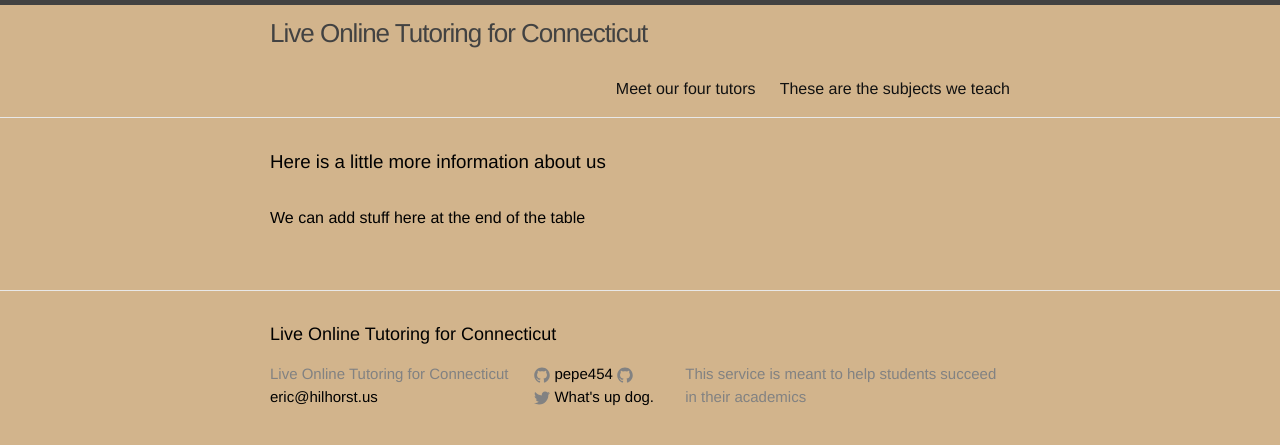
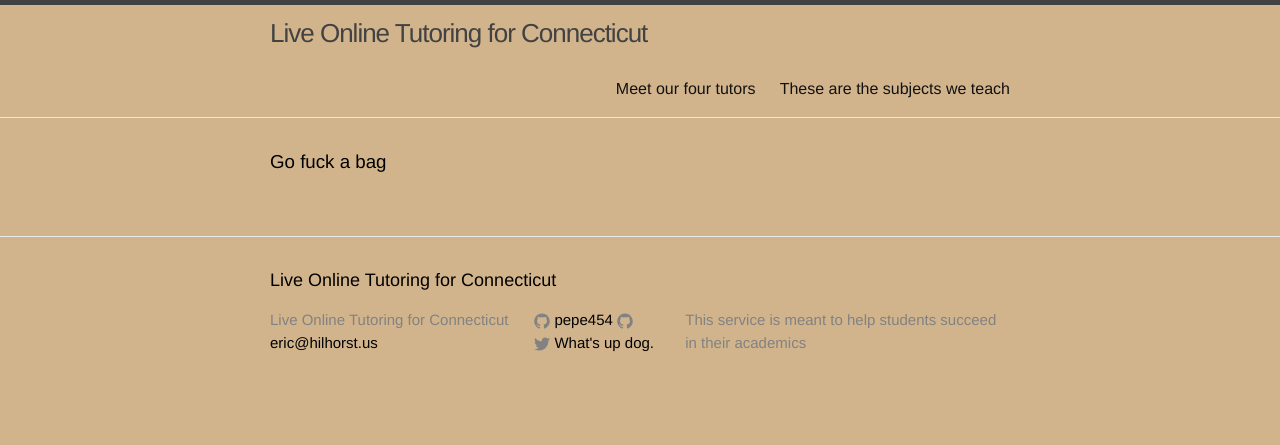
Before and after one commit to pepe454/pepe454.github.io, a Jekyll site: the page built from subjects.md, in a window 1280 px wide. Shown: the top 445 px of the page. Built offline with Jekyll 4.4.1, drawn with Linux system fonts in a browser that asks for light colours.

Commit message:
Update page.html

```diff
--- a/_layouts/page.html
+++ b/_layouts/page.html
@@ -6,12 +6,12 @@ layout: default
 
   <header class="post-header">
 
-    <h3>Here is a little more information about us</h3>
+    <h3>Go fuck a bag</h3>
   </header>
 
   <div class="post-content">
     {{ content }}
-    We can add stuff here at the end of the table
+
   </div>
 
 </article>
```
